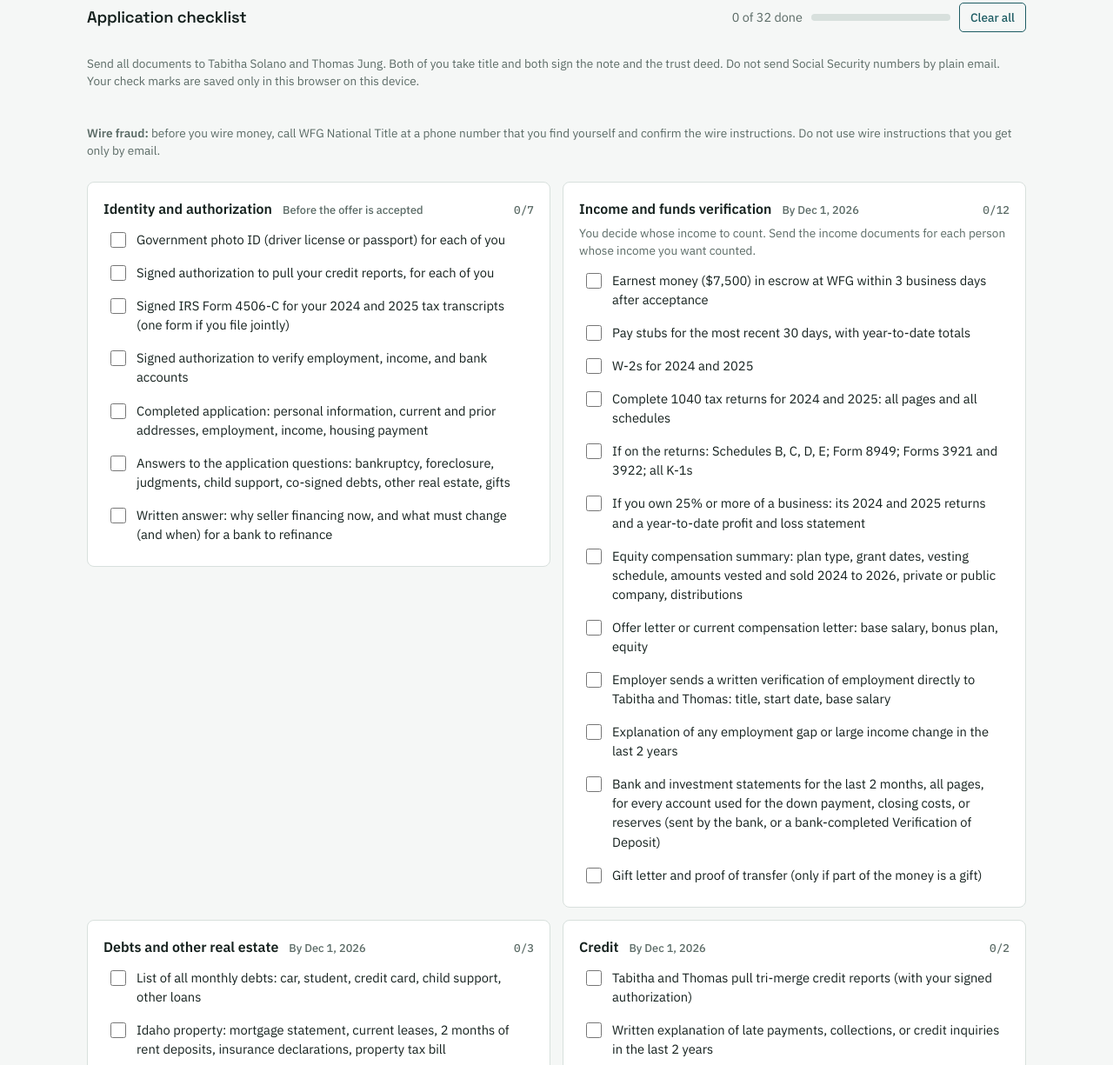
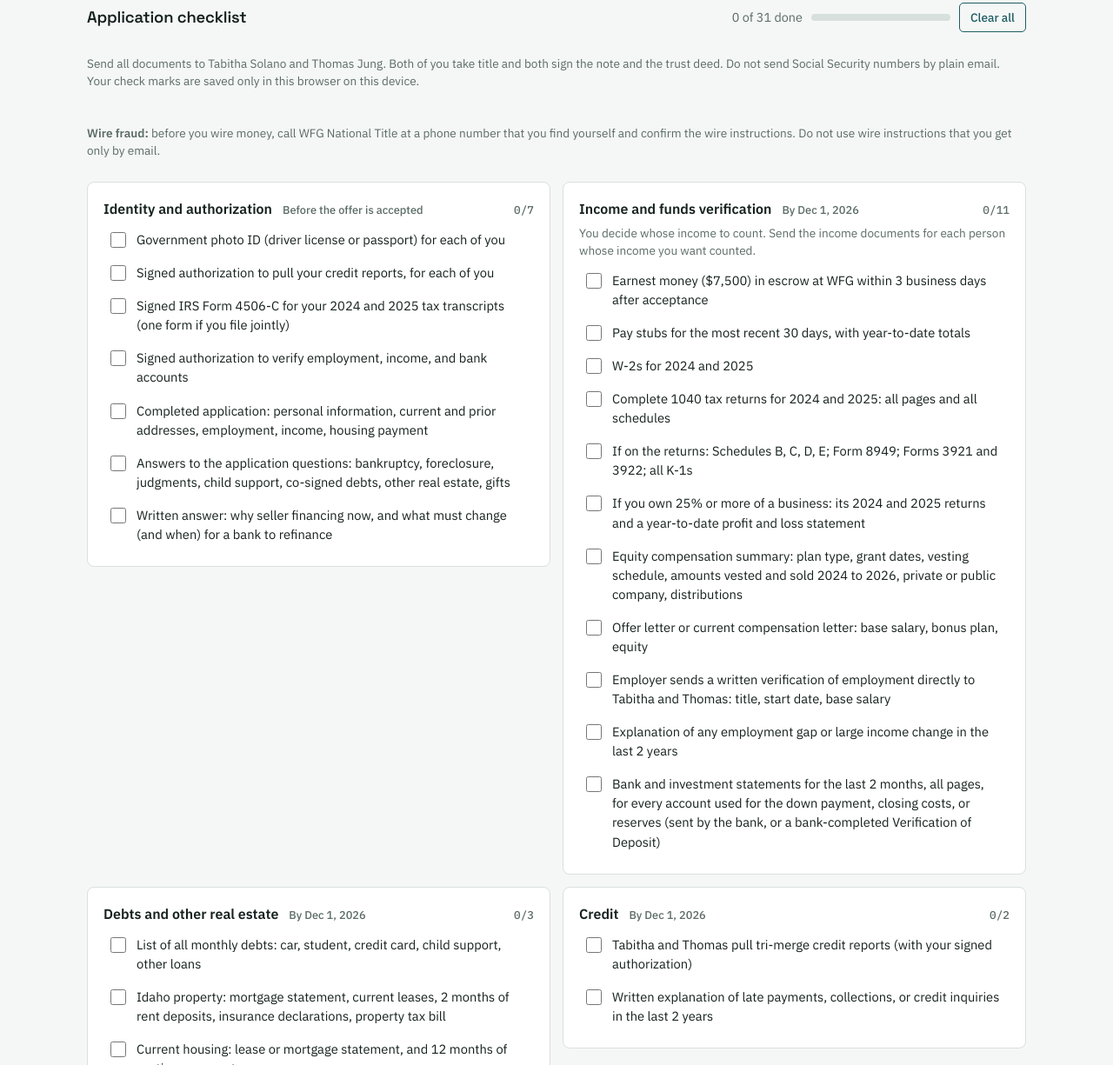
Before and after one commit to ratiofu/ratiofu.github.io, a plain HTML site: page 5225-se-18th/index.html in a window 1280 px wide. Shown: the part 2945-4170 px from the top of the page at 87% size. Drawn offline with Linux system fonts and the light colour scheme.

Commit message:
fix: remove gift-letter item from 5225 SE 18th checklist

```diff
--- a/5225-se-18th/index.html
+++ b/5225-se-18th/index.html
@@ -481,8 +481,7 @@ const CK = [
     ["b7","Offer letter or current compensation letter: base salary, bonus plan, equity"],
     ["b8","Employer sends a written verification of employment directly to Tabitha and Thomas: title, start date, base salary"],
     ["b9","Explanation of any employment gap or large income change in the last 2 years"],
-    ["d2","Bank and investment statements for the last 2 months, all pages, for every account used for the down payment, closing costs, or reserves (sent by the bank, or a bank-completed Verification of Deposit)"],
-    ["d4","Gift letter and proof of transfer (only if part of the money is a gift)"]]},
+    ["d2","Bank and investment statements for the last 2 months, all pages, for every account used for the down payment, closing costs, or reserves (sent by the bank, or a bank-completed Verification of Deposit)"]]},
   {id:"e", title:"Debts and other real estate", due:"By Dec 1, 2026", items:[
     ["e1","List of all monthly debts: car, student, credit card, child support, other loans"],
     ["e2","Idaho property: mortgage statement, current leases, 2 months of rent deposits, insurance declarations, property tax bill"],
```
